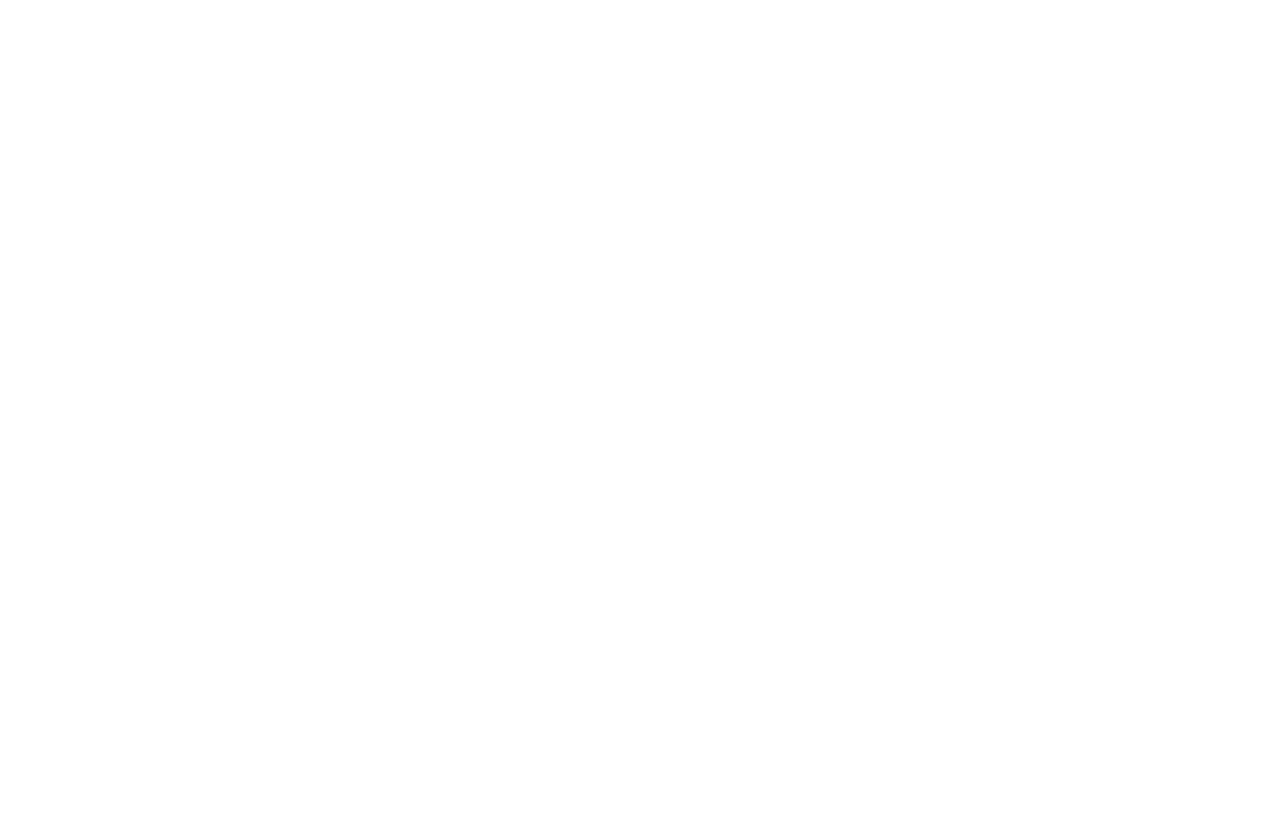
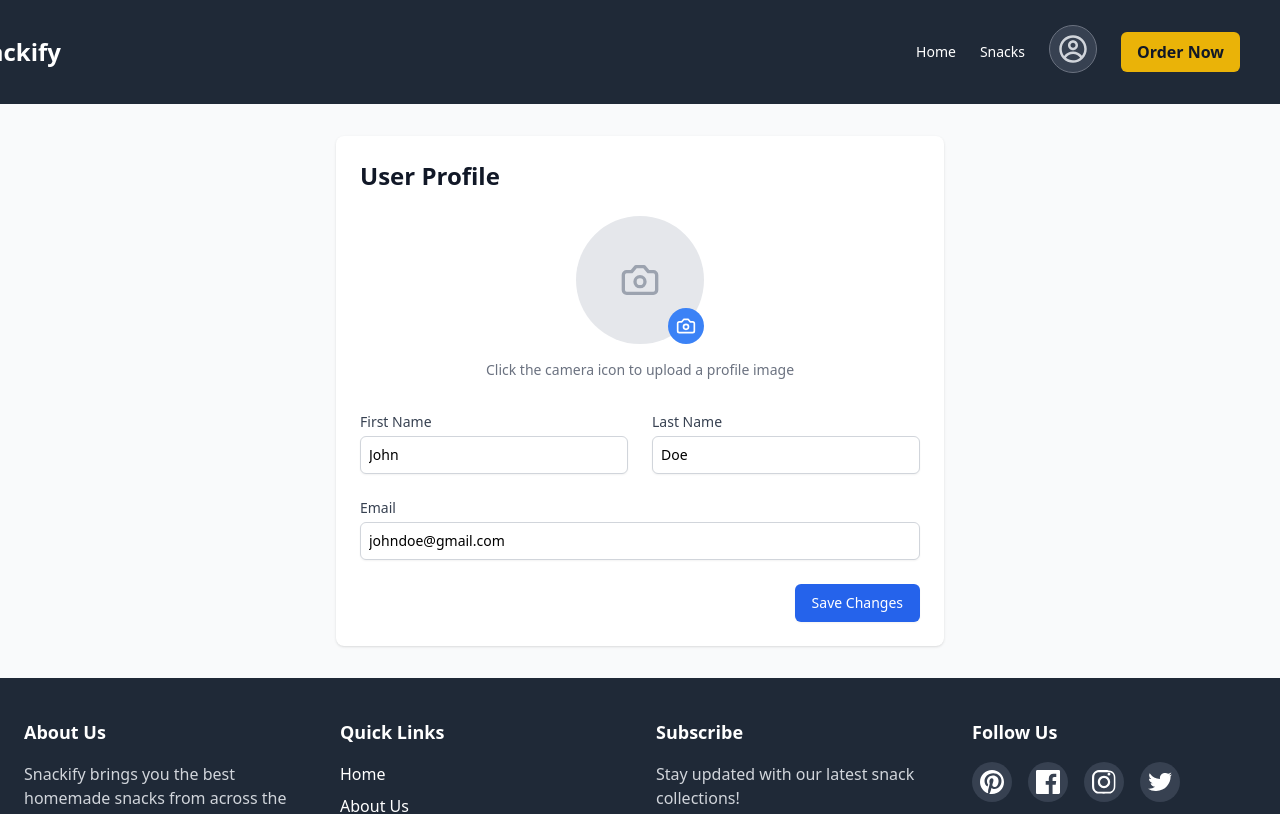
Before and after one commit to quantanmreaper/Snackify, a React (Vite) app in the folder snack-app/: page /profile in a window 1280 px wide. Before the commit this address had no page. Shown: the top 814 px of the page. Built offline with nearby package versions, Linux system fonts and the light colour scheme.

Commit message:
creating user profile/account page

```diff
--- a/snack-app/package.json
+++ b/snack-app/package.json
@@ -12,8 +12,10 @@
   "dependencies": {
     "axios": "^1.7.9",
     "framer-motion": "^12.5.0",
+    "lucide-react": "^0.483.0",
     "react": "^18.3.1",
     "react-dom": "^18.3.1",
+    "react-dropzone": "^14.3.8",
     "react-icons": "^5.5.0",
     "react-router-dom": "^7.1.1",
     "react-slick": "^0.30.3",
--- a/snack-app/src/App.jsx
+++ b/snack-app/src/App.jsx
@@ -3,18 +3,18 @@
 import About from "./pages/About";
 import ProductDetails from "./pages/ProductDetails";
 import Cart from "./pages/Cart";
-
+import Profile from "./pages/UserAccount";
 //Importing Context Providers for Cart Management
-import {CartProvider} from "./context/CartContext";
+/* import {CartProvider} from "./context/CartContext";
 import {AuthProvider} from "./context/AuthContext";
-import {SnackProvider} from "./context/SnackContext";
+import {SnackProvider} from "./context/SnackContext"; */
 
 function App() {
   return (
 
-      <SnackProvider>
+     /*  <SnackProvider>
         <CartProvider>
-          <AuthProvider>
+          <AuthProvider> */
 
           <Router>
               <Routes>
@@ -22,13 +22,14 @@
                   <Route path="/about" element={<About />}></Route>
                   <Route path="/productdetails" element={<ProductDetails />}></Route>
                   <Route path="/cart" element={<Cart />}></Route>
+                  <Route path="/profile" element={<Profile />}></Route>
               </Routes>
            </Router>
 
-          </AuthProvider>
+      /*     </AuthProvider>
         </CartProvider>
       </SnackProvider>
-
+            */
 
   );
 }
--- a/snack-app/src/components/Header.jsx
+++ b/snack-app/src/components/Header.jsx
@@ -28,7 +28,7 @@
                   {/* Dropdown list code for the profile menu icon */}
                   {isOpen && (
                     <div className="absolute right-0 mt-2 w-48 bg-white rounded-lg shadow-lg py-2 z-50 text-gray-300">
-                        <Link to="/" className="block px-4 py-2 text-gray-800 hover:bg-yellow-400 hover:text-gray-1000">Profile</Link>
+                        <Link to="/profile" className="block px-4 py-2 text-gray-800 hover:bg-yellow-400 hover:text-gray-1000">Profile</Link>
                         <Link to="/" className="block px-4 py-2 text-gray-800 hover:bg-yellow-400 hover:text-gray-1000">SignOut</Link>
                     </div>
                   )}
--- /dev/null
+++ b/snack-app/src/pages/UserAccount.jsx
@@ -0,0 +1,121 @@
+import React, { useState } from 'react';
+import { Camera } from "lucide-react";
+import Header from "../components/Header";
+import Footer from "../components/Footer";
+
+const Profile = () => {
+    const [imagePreview, setImagePreview] = useState(null);
+
+    const handleImageChange = (e) => {
+        const file = e.target.files[0];
+        if (file) {
+            const reader = new FileReader();
+            reader.onloadend = () => {
+                setImagePreview(reader.result);
+            };
+            reader.readAsDataURL(file);
+        }
+    };
+
+    return (
+        <div className="min-h-screen bg-gray-50">
+            <Header />
+
+            <main className="max-w-2xl mx-auto py-8 px-4 sm:px-6 lg:px-8">
+                <div className="bg-white shadow overflow-hidden sm:rounded-lg p-6">
+                    <h1 className="text-2xl font-bold text-gray-900 mb-6">User Profile</h1>
+
+                    {/* Profile Image Upload */}
+                    <div className="flex flex-col items-center mb-8">
+                        <div className="relative w-32 h-32 mb-4">
+                            {imagePreview ? (
+                                <img
+                                    src={imagePreview}
+                                    alt="Profile Preview"
+                                    className="w-full h-full rounded-full object-cover border-4 border-gray-200"
+                                />
+                            ) : (
+                                <div className="w-full h-full rounded-full bg-gray-200 flex items-center justify-center">
+                                    <Camera size={40} className="text-gray-400" />
+                                </div>
+                            )}
+
+                            <label
+                                htmlFor="profile-image"
+                                className="absolute bottom-0 right-0 bg-blue-500 rounded-full p-2 cursor-pointer hover:bg-gray-700 transition"
+                            >
+                                <Camera size={20} className="text-white" />
+                            </label>
+
+                            <input
+                                type="file"
+                                id="profile-image"
+                                accept="image/*"
+                                className="hidden"
+                                onChange={handleImageChange}
+                            />
+                        </div>
+                        <p className="text-sm text-gray-500">Click the camera icon to upload a profile image</p>
+                    </div>
+
+                    {/* Profile Form */}
+                    <form className="space-y-6">
+                        <div className="grid grid-cols-1 gap-6 sm:grid-cols-2">
+                            <div>
+                                <label htmlFor="firstname" className="block text-sm font-medium text-gray-700">
+                                    First Name
+                                </label>
+                                <input
+                                    type="text"
+                                    id="firstname"
+                                    name="firstname"
+                                    defaultValue="John"
+                                    className="mt-1 block w-full rounded-md border-gray-300 shadow-sm focus:border-blue-500 focus:ring-blue-500 sm:text-sm p-2 border"
+                                />
+                            </div>
+
+                            <div>
+                                <label htmlFor="lastname" className="block text-sm font-medium text-gray-700">
+                                    Last Name
+                                </label>
+                                <input
+                                    type="text"
+                                    id="lastname"
+                                    name="lastname"
+                                    defaultValue="Doe"
+                                    className="mt-1 block w-full rounded-md border-gray-300 shadow-sm focus:border-blue-500 focus:ring-blue-500 sm:text-sm p-2 border"
+                                />
+                            </div>
+                        </div>
+
+                        <div>
+                            <label htmlFor="email" className="block text-sm font-medium text-gray-700">
+                                Email
+                            </label>
+                            <input
+                                type="email"
+                                id="email"
+                                name="email"
+                                defaultValue="johndoe@gmail.com"
+                                className="mt-1 block w-full rounded-md border-gray-300 shadow-sm focus:border-blue-500 focus:ring-blue-500 sm:text-sm p-2 border"
+                            />
+                        </div>
+
+                        <div className="flex justify-end">
+                            <button
+                                type="submit"
+                                className="inline-flex justify-center py-2 px-4 border border-transparent shadow-sm text-sm font-medium rounded-md text-white bg-blue-600 hover:bg-gray-700 focus:outline-none focus:ring-2 focus:ring-offset-2 focus:ring-blue-500"
+                            >
+                                Save Changes
+                            </button>
+                        </div>
+                    </form>
+                </div>
+            </main>
+
+            <Footer />
+        </div>
+    );
+};
+
+export default Profile;
```
Also changed, not shown: 1 other file (tests, documents, lock files or other folders).
